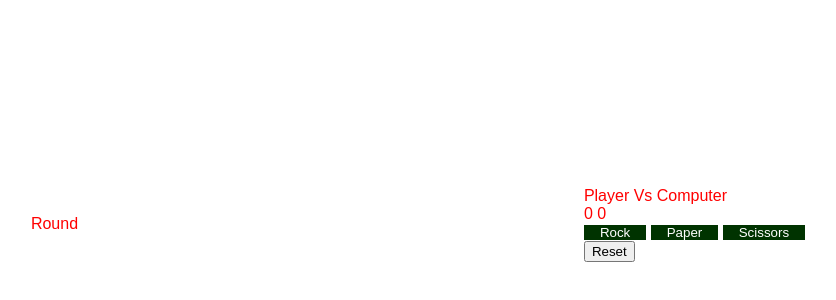
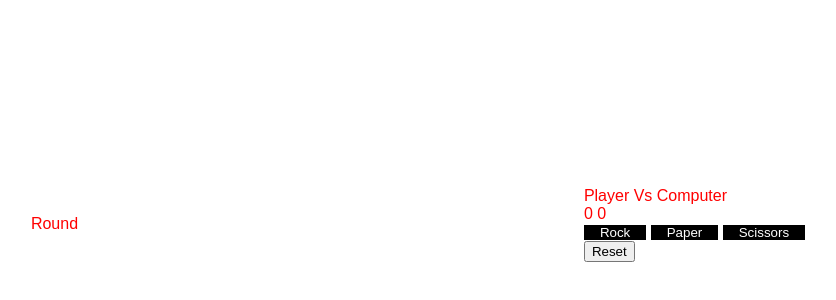
Before and after one commit to Julius-717/Rock-Paper-Scissors, a plain HTML site: page index.html in a window 1280 px wide. Shown: the part 176-476 px from the top of the page, without its empty margins (222-1058 px from the left). Drawn offline with Linux system fonts and the light colour scheme.

Commit message:
change buttons background to blackin main.css

```diff
--- a/main.css
+++ b/main.css
@@ -16,7 +16,7 @@ body {
 
 #buttons button {
 
-  background: #003300;
+  background: black;
   padding: 0 1rem 0;
   color: white;
   border: none;
```
